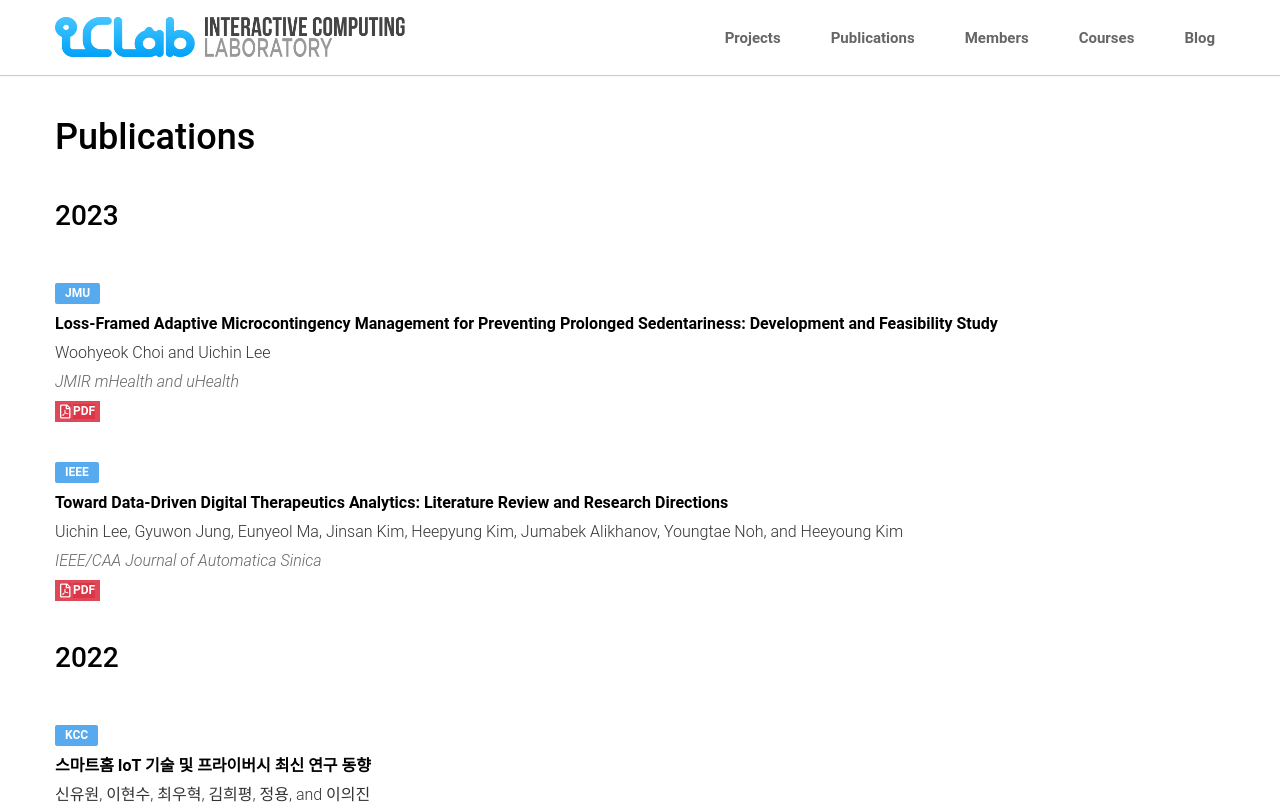
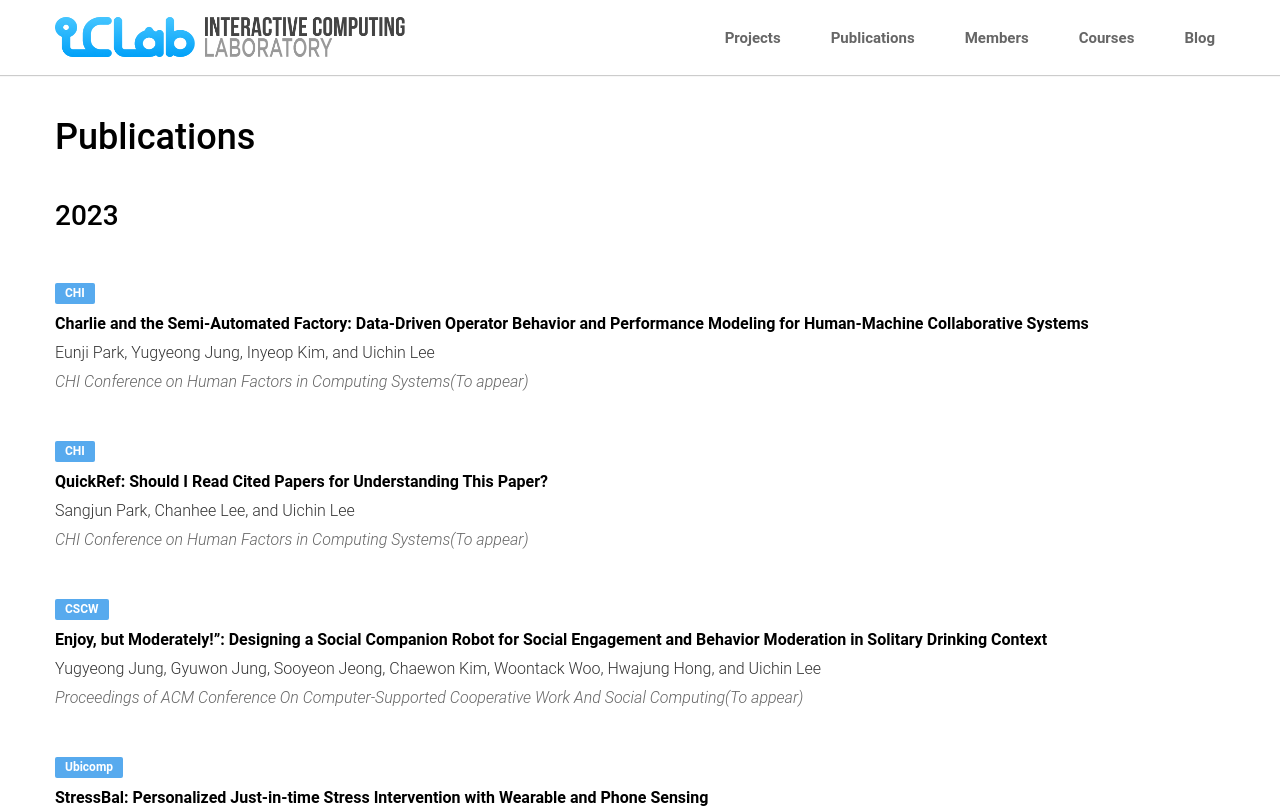
Before and after one commit to Kaist-ICLab/old-homepage, a Next.js app: page /publications in a window 1280 px wide. Shown: the top 808 px of the page. Built offline with nearby package versions, Linux system fonts and the light colour scheme.

Commit message:
publications updated

```diff
--- a/data/publicationData.js
+++ b/data/publicationData.js
@@ -1,4 +1,40 @@
 const publicationData = {
+  park2023charlie: {
+    year: 2023,
+    title:
+      'Charlie and the Semi-Automated Factory: Data-Driven Operator Behavior and Performance Modeling for Human-Machine Collaborative Systems',
+    authors: ['Eunji Park', 'Yugyeong Jung', 'Inyeop Kim', 'Uichin Lee'],
+    venue: 'CHI',
+    full_venue: 'CHI Conference on Human Factors in Computing Systems',
+    published: false
+  },
+  park2023quickref: {
+    year: 2023,
+    title:
+      'QuickRef: Should I Read Cited Papers for Understanding This Paper?',
+    authors: ['Sangjun Park', 'Chanhee Lee', 'Uichin Lee'],
+    venue: 'CHI',
+    full_venue: 'CHI Conference on Human Factors in Computing Systems',
+    published: false
+  },
+  jung2023enjoy: {
+    year: 2023,
+    title:
+      'Enjoy, but Moderately!”: Designing a Social Companion Robot for Social Engagement and Behavior Moderation in Solitary Drinking Context',
+    authors: ['Yugyeong Jung', 'Gyuwon Jung', 'Sooyeon Jeong', 'Chaewon Kim', 'Woontack Woo', 'Hwajung Hong', 'Uichin Lee'],
+    venue: 'CSCW',
+    full_venue: 'Proceedings of ACM Conference On Computer-Supported Cooperative Work And Social Computing',
+    published: false
+  },
+  han2023stressbal: {
+    year: 2023,
+    title:
+      'StressBal: Personalized Just-in-time Stress Intervention with Wearable and Phone Sensing',
+    authors: ['Yunjo Han', 'Hyemin Lee', 'Kobiljon Toshnazarov', 'Youngtae Noh', 'Uichin Lee'],
+    venue: 'Ubicomp',
+    full_venue: 'Proceedings of the 2022 ACM International Joint Conference on Pervasive and Ubiquitous Computing',
+    published: false
+  },
   choi2023loss: {
     year: 2023,
     title:
```
